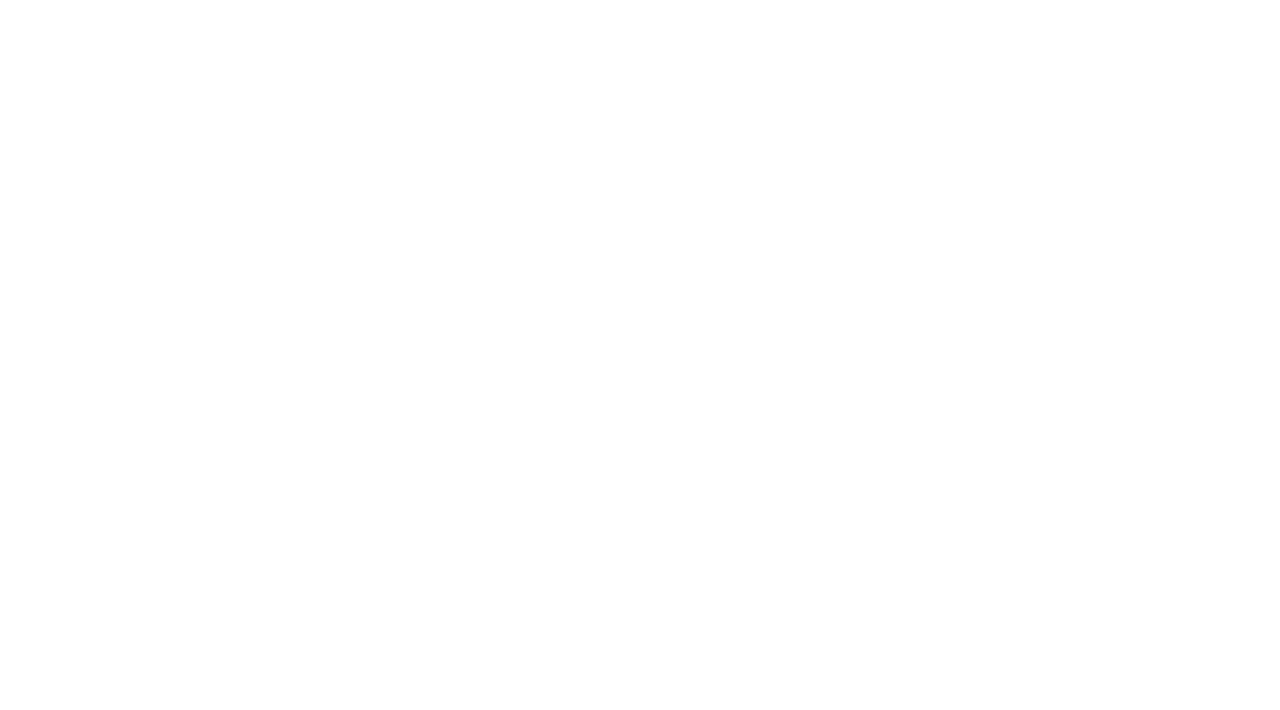
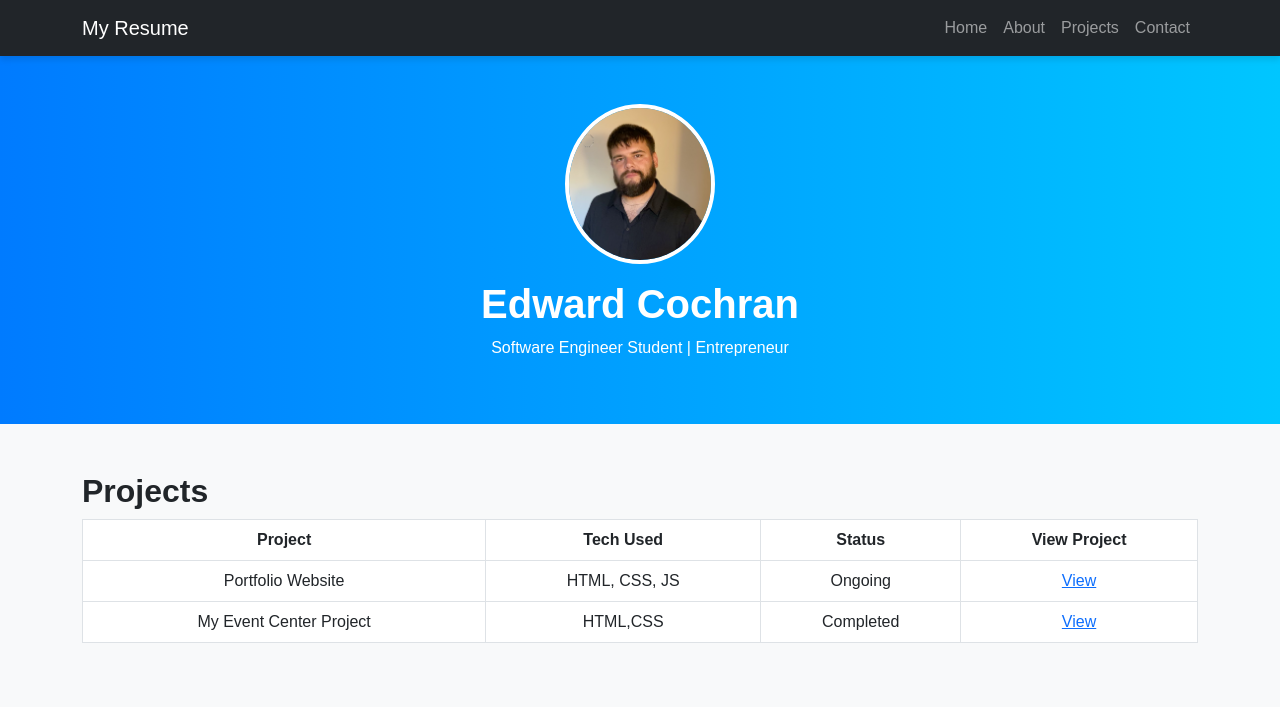
Before and after one commit to EdwardCochran/RecreateYourFavoritewebsite, a plain HTML site: page pages/projects.html in a window 1280 px wide. Drawn offline with nearby package versions, Linux system fonts and the light colour scheme.

Commit message:
table added into projects

```diff
--- a/css/projects.css
+++ b/css/projects.css
@@ -0,0 +1,9 @@
+
+table {
+    background: white;
+}
+
+th, td {
+    text-align: center;
+    padding: 10px;
+}
--- a/css/styles.css
+++ b/css/styles.css
@@ -6,3 +6,23 @@ body {
 .navbar {
     box-shadow: 0px 4px 6px rgba(0, 0, 0, 0.1);
 }
+
+
+header {
+    background: linear-gradient(to right, #007bff, #00c6ff);
+    padding: 60px 0;
+}
+
+header {
+    background: linear-gradient(to right, #007bff, #00c6ff);
+    padding: 60px 0;
+}
+
+h1, h2 {
+    font-weight: bold;
+}
+
+header img {
+    border: 4px solid white;
+    width: 150px;
+}
--- a/pages/projects.html
+++ b/pages/projects.html
@@ -0,0 +1,61 @@
+<!DOCTYPE html>
+<html lang="en">
+<head>
+    <meta charset="UTF-8">
+    <meta name="viewport" content="width=device-width, initial-scale=1.0">
+    <title>My Resume-Projects</title>
+    <link href="https://cdn.jsdelivr.net/npm/bootstrap@5.3.0/dist/css/bootstrap.min.css" rel="stylesheet">
+    <link rel="stylesheet" href="../css/styles.css">
+    <link rel="stylesheet" href="../css/projects.css">
+
+</head>
+<body>
+
+    <!-- Navbar -->
+    <nav class="navbar navbar-expand-lg navbar-dark bg-dark">
+        <div class="container">
+            <a class="navbar-brand" href="index.html">My Resume</a>
+            <button class="navbar-toggler" type="button" data-bs-toggle="collapse" data-bs-target="#navbarNav">
+                <span class="navbar-toggler-icon"></span>
+            </button>
+            <div class="collapse navbar-collapse" id="navbarNav">
+                <ul class="navbar-nav ms-auto">
+                    <li class="nav-item"><a class="nav-link" href="index.html">Home</a></li>
+                    <li class="nav-item"><a class="nav-link" href="about.html">About</a></li>
+                    <li class="nav-item"><a class="nav-link" href="projects.html">Projects</a></li>
+                    <li class="nav-item"><a class="nav-link" href="contact.html">Contact</a></li>
+                </ul>
+            </div>
+        </div>
+    </nav>
+ <!-- Hero Section -->
+ <header class="text-center bg-primary text-white py-5">
+    <div class="container">
+        <img src="../photos/Screenshot 2025-03-27 at 5.23.57 PM.png" class="rounded-circle mb-3" width="150" alt="Profile Picture">
+        <h1>Edward Cochran</h1>
+        <p>Software Engineer Student | Entrepreneur</p>
+    </div>
+</header>
+
+    <!-- Projects Section -->
+    <section id="projects" class="py-5 bg-light">
+        <div class="container">
+            <h2>Projects</h2>
+            <table class="table table-bordered">
+                <thead>
+                    <tr><th>Project</th><th>Tech Used</th><th>Status</th></th><th>View Project</th></tr>
+                </thead>
+                <tbody>
+                    <tr><td>Portfolio Website</td><td>HTML, CSS, JS</td><td>Ongoing</td><td><a href="https://google.com">View</a></td></tr>
+                    <tr><td>My Event Center Project</td><td>HTML,CSS</td><td>Completed</td><td><a href="https://google.com">View</a></td></tr>
+                </tbody>
+            </table>
+        </div>
+    </section>
+
+    <!-- This will be a funcion with javascript for feedback -->
+    <!-- <p>Have an Idea for a project, <em>Click Here</em> to leave me some feedback. </p> -->
+
+    <script src="https://cdn.jsdelivr.net/npm/bootstrap@5.3.0/dist/js/bootstrap.bundle.min.js"></script>
+</body>
+</html>
```
Also changed, not shown: javascript/.js (added).
